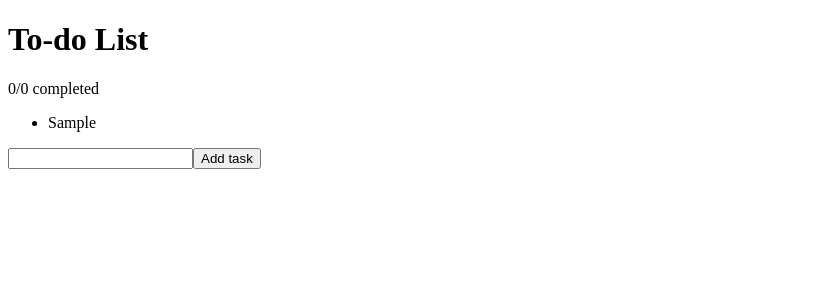
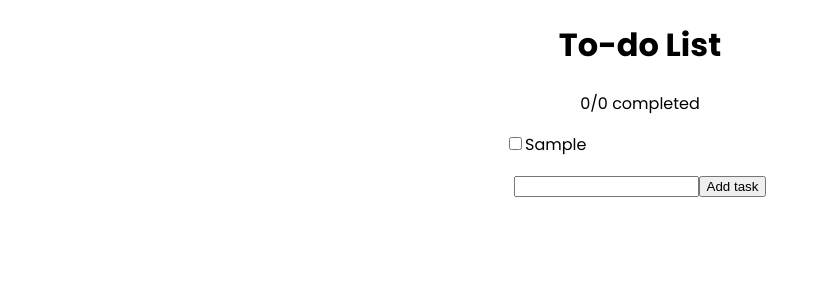
Before and after one commit to rfqol/to-do-list, a React (Create React App) app: page / in a window 1280 px wide. Both pictures are taken after typing "Sample" into the empty fields and a click on the button "Add task". Shown: the top 300 px of the page, without its empty margins (0-821 px from the left). Built offline with nearby package versions, Linux system fonts and the light colour scheme.

Commit message:
feature: marking as done, added basic styling

```diff
--- /dev/null
+++ b/src/App.css
@@ -0,0 +1,16 @@
+@import url('https://fonts.googleapis.com/css2?family=Poppins:wght@400;700&display=swap');
+
+body {
+  font-family: 'Poppins', sans-serif;
+}
+
+.App {
+  width: min(100% - 2rem, 350px);
+  margin-inline: auto;
+  text-align: center;
+}
+
+.list {
+  list-style: none;
+  text-align: left;
+}
--- a/src/App.js
+++ b/src/App.js
@@ -1,4 +1,5 @@
 import { useState } from "react";
+import "./App.css";
 
 function App() {
   const [tasks, setTasks] = useState([]);
@@ -9,13 +10,25 @@ function App() {
     setNewTask("");
   }
 
+  function completeTask(e) {
+    if (e.target.checked) {
+      tasks.find(task => task.id == e.target.id).isDone = true;
+    } else {
+      tasks.find(task => task.id == e.target.id).isDone = false;
+    }
+    setTasks([...tasks]);
+  }
+
   return (
     <div className="App">
       <h1>To-do List</h1>
       <p>0/0 completed</p>
-      <ul>
+      <ul className="list">
         {tasks.map(task => (
-          <li key={task.id}>{task.title}</li>
+          <li key={task.id}>
+            <input onChange={completeTask} type="checkbox" id={task.id} />
+            {task.isDone ? <s>{task.title}</s> : <span>{task.title}</span>}
+          </li>
         ))}
       </ul>
       <input
```
